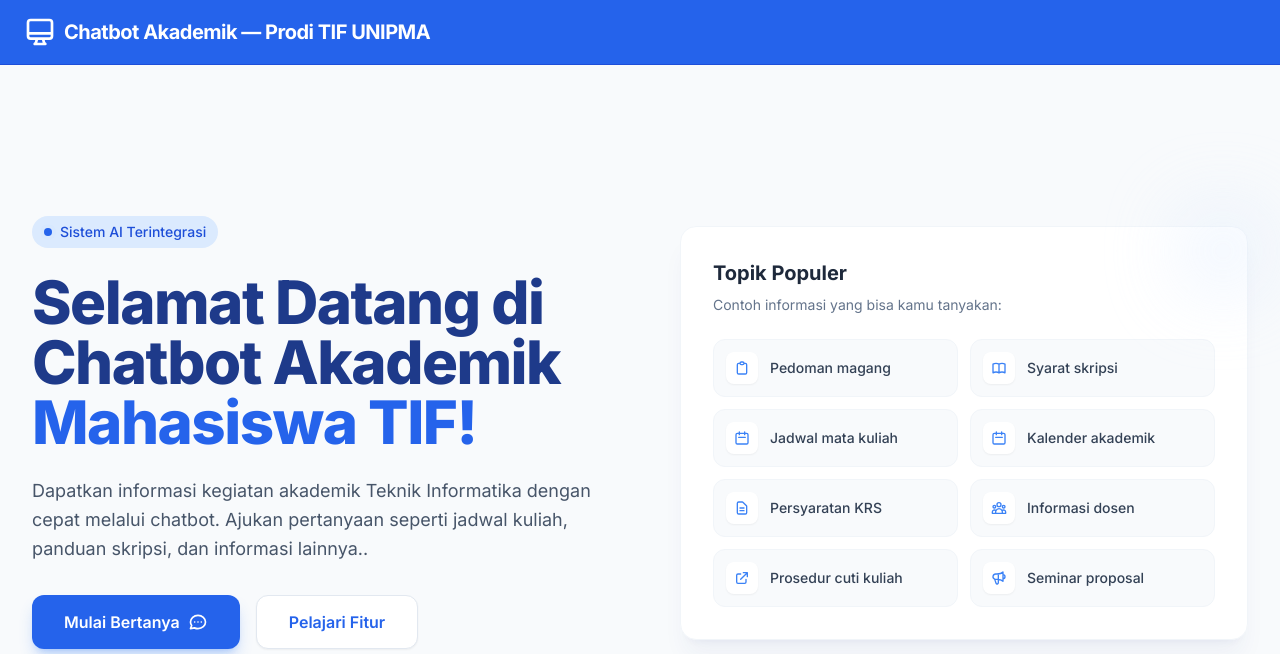
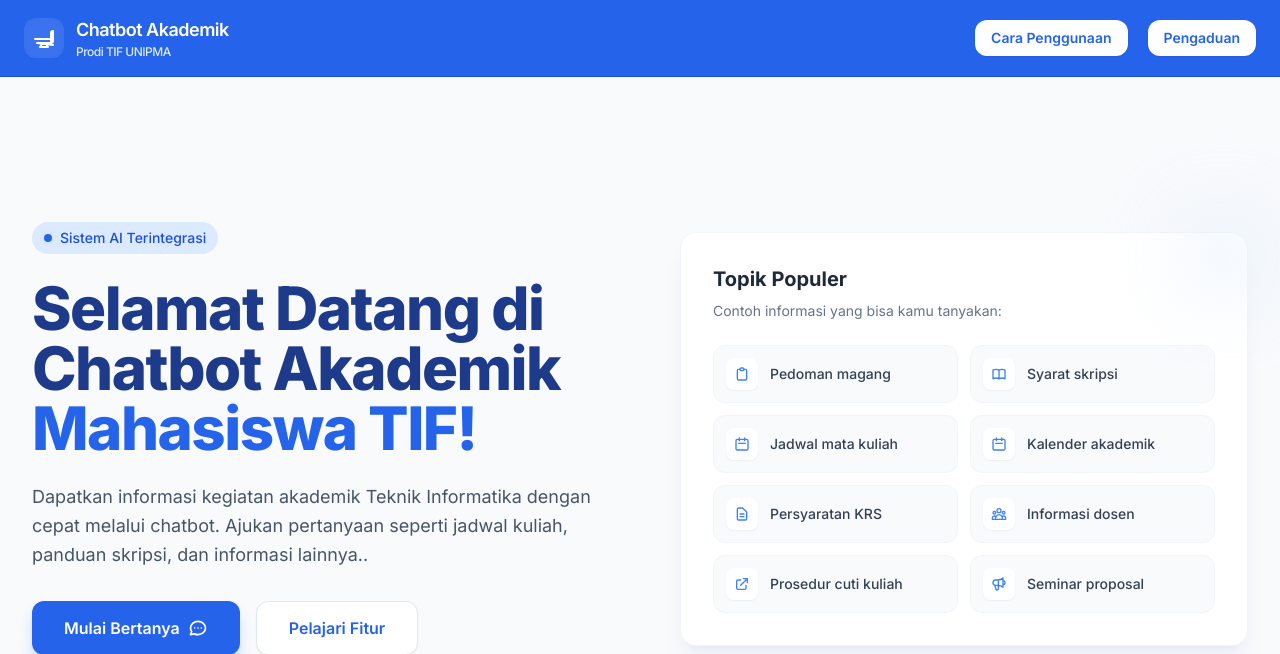
Before and after one commit to erfiaaans/chatbot-RAG, a Flask app: page / in a window 1280 px wide. Shown: the top 654 px of the page. Run offline with Flask 3, Linux system fonts and the light colour scheme; parts of the project's set-up code (start-up, migrations or seed data) failed here and were passed over; some libraries are stand-ins or nearby versions.

Commit message:
add hamburger

```diff
--- a/static/js/main.js
+++ b/static/js/main.js
@@ -27,17 +27,6 @@ function appendMessage(role, text) {
     const id = 'msg-' + Date.now() + '-' + Math.random().toString(36).slice(2, 7);
 
     const div = document.createElement('div');
-    // div.className = `message ${role}`;
-    // div.id = id;
-
-    // const avatar = role === 'user' ? '👤' : '🤖';
-
-    // div.innerHTML = `
-    //     <div class="avatar">${avatar}</div>
-    //     <div class="bubble-wrapper">
-    //         <div class="bubble">${text}</div>
-    //     </div>
-    // `;
 
     if (role === 'user') {
 
@@ -100,15 +89,6 @@ function appendTyping() {
     const id = 'typing-' + Date.now();
 
     const div = document.createElement('div');
-    // div.className = 'message bot';
-    // div.id = id;
-
-    // div.innerHTML = `
-    //     <div class="avatar">🤖</div>
-    //     <div class="bubble">
-    //         <div class="typing"><span></span><span></span><span></span></div>
-    //     </div>
-    // `;
 
     div.className = 'flex gap-3 max-w-[85%]';
 
@@ -229,6 +209,7 @@ async function sendMessage() {
                     fullText += data.token;
                     botBubble.innerHTML = fullText;
 
+                    const messages = document.getElementById('messages');
                     messages.scrollTop = messages.scrollHeight;
                 }
 
@@ -256,7 +237,6 @@ async function sendMessage() {
     }
 }
 
-// ===== LOADING =====
 function setLoading(state) {
     isLoading = state;
     document.getElementById('sendBtn').disabled = state;
@@ -269,14 +249,10 @@ document.addEventListener("DOMContentLoaded", function () {
 
     if (hamburger && navMenu) {
         hamburger.addEventListener("click", function () {
-            navMenu.classList.toggle("active");
+            navMenu.classList.toggle("hidden");
         });
     }
 });
-
-// ===============================
-// CHAT POPUP
-// ===============================
 
 const chatPopup = document.getElementById("chat-popup");
 const chatArea = document.getElementById("chat-area");
@@ -289,10 +265,6 @@ const iconRestore = document.getElementById("chat-icon-restore");
 
 let isChatOpen = false;
 let isMaximized = false;
-
-// ===============================
-// TOGGLE CHAT
-// ===============================
 
 function toggleChat() {
     isChatOpen = !isChatOpen;
@@ -365,10 +337,6 @@ function toggleChat() {
     }
 }
 
-// ===============================
-// MAXIMIZE CHAT
-// ===============================
-
 function toggleMaximize() {
 
     isMaximized = !isMaximized;
@@ -382,7 +350,9 @@ function toggleMaximize() {
             "lg:right-8",
             "w-[calc(100vw-3rem)]",
             "sm:w-[380px]",
-            "rounded-2xl"
+            "rounded-2xl",
+            "h-[600px]",
+            "max-h-[80vh]"
         );
 
         chatPopup.classList.add(
@@ -392,9 +362,6 @@ function toggleMaximize() {
             "h-[100dvh]",
             "rounded-none"
         );
-
-        chatArea.classList.remove("h-[360px]");
-        chatArea.classList.add("flex-grow");
 
         iconMaximize.classList.add("hidden");
         iconRestore.classList.remove("hidden");
@@ -410,7 +377,9 @@ function toggleMaximize() {
             "lg:right-8",
             "w-[calc(100vw-3rem)]",
             "sm:w-[380px]",
-            "rounded-2xl"
+            "rounded-2xl",
+            "h-[600px]",
+            "max-h-[80vh]"
         );
 
         chatPopup.classList.remove(
@@ -421,9 +390,6 @@ function toggleMaximize() {
             "rounded-none"
         );
 
-        chatArea.classList.add("h-[360px]");
-        chatArea.classList.remove("flex-grow");
-
         iconMaximize.classList.remove("hidden");
         iconRestore.classList.add("hidden");
 
--- a/templates/landing-page.html
+++ b/templates/landing-page.html
@@ -3,13 +3,12 @@
   <head>
     <meta charset="UTF-8" />
     <meta name="viewport" content="width=device-width, initial-scale=1.0" />
-    <title>Asisten AI Akademik</title>
+    <title>Chatbot Akademik — Prodi TIF UNIPMA</title>
     <script src="https://cdn.tailwindcss.com"></script>
     <link
       href="https://fonts.googleapis.com/css2?family=Inter:wght@300;400;500;600;700;800&display=swap"
       rel="stylesheet"
     />
-    <!-- <link rel="stylesheet" href="css/styles.css" /> -->
     <link
       rel="stylesheet"
       href="{{ url_for('static', filename='css/styles.css') }}"
@@ -40,28 +39,84 @@
     class="bg-slate-50 font-sans text-slate-800 antialiased min-h-screen flex flex-col relative overflow-x-hidden"
   >
     <header
-      class="w-full px-6 py-4 bg-blue-600 backdrop-blur-md sticky top-0 z-40 border-b border-blue-700"
+      class="w-full px-6 py-4 bg-blue-600 sticky top-0 z-40 border-b border-blue-700"
     >
-      <div class="max-w-7xl mx-auto flex items-center">
+      <div class="max-w-7xl mx-auto flex items-center justify-between">
+        <!-- LOGO -->
         <div
-          class="flex items-center gap-2 text-white font-bold text-xl tracking-tight"
+          class="flex items-center gap-3 text-white font-bold text-xl tracking-tight"
+        >
+          <div
+            class="w-10 h-10 rounded-xl bg-white/10 flex items-center justify-center backdrop-blur-sm"
           >
             <svg
-            class="w-8 h-8"
+              class="w-6 h-6"
               fill="none"
               stroke="currentColor"
               viewBox="0 0 24 24"
-            xmlns="http://www.w3.org/2000/svg"
             >
               <path
                 stroke-linecap="round"
                 stroke-linejoin="round"
                 stroke-width="2"
-              d="M9.75 17L9 20l-1 1h8l-1-1-.75-3M3 13h18M5 17h14a2 2 0 002-2V5a2 2 0 00-2-2H5a2 2 0 00-2 2v10a2 2 0 002 2z"
+                d="M9.75 17L9 20l-1 1h8l-1-1-.75-3M3 13h18M5 17h14a2 2 0 002-2V5a2 2 0 00-2 2v10a2 2 0 002 2z"
               ></path>
             </svg>
-          Chatbot Akademik — Prodi TIF UNIPMA
           </div>
+
+          <div class="leading-tight">
+            <h1 class="text-base sm:text-lg font-semibold">Chatbot Akademik</h1>
+            <p class="text-xs text-blue-100 font-medium">Prodi TIF UNIPMA</p>
+          </div>
+        </div>
+
+        <div class="flex items-center gap-4 ml-auto">
+          <nav class="hidden md:flex items-center gap-5">
+            <a
+              href="#"
+              class="px-4 py-2 rounded-xl bg-white text-blue-600 text-sm font-semibold hover:bg-blue-50 transition-all shadow-sm"
+            >
+              Cara Penggunaan
+            </a>
+
+            <!-- <a
+              href="#"
+              class="text-sm text-blue-100 hover:text-white transition-colors"
+            >
+              Pengaduan
+            </a> -->
+
+            <a
+              href="#"
+              class="px-4 py-2 rounded-xl bg-white text-blue-600 text-sm font-semibold hover:bg-blue-50 transition-all shadow-sm"
+            >
+              Pengaduan
+            </a>
+          </nav>
+
+          <button id="hamburger" class="md:hidden flex flex-col gap-1.5">
+            <span class="w-6 h-0.5 bg-white rounded-full"></span>
+            <span class="w-6 h-0.5 bg-white rounded-full"></span>
+          </button>
+        </div>
+      </div>
+      <div
+        id="navMenu"
+        class="hidden md:hidden mt-4 bg-white rounded-2xl shadow-lg border border-slate-100 overflow-hidden"
+      >
+        <a
+          href="#"
+          class="block px-5 py-4 text-sm font-semibold text-blue-600 hover:bg-blue-50 transition-colors border-t border-slate-100"
+        >
+          Cara Penggunaan
+        </a>
+
+        <a
+          href="#"
+          class="block px-5 py-4 text-sm font-semibold text-blue-600 hover:bg-blue-50 transition-colors border-t border-slate-100"
+        >
+          Pengaduan
+        </a>
       </div>
     </header>
 
@@ -376,7 +431,7 @@
     </button>
     <div
       id="chat-popup"
-      class="fixed bottom-24 right-6 lg:bottom-28 lg:right-8 w-[calc(100vw-3rem)] sm:w-[380px] bg-white rounded-2xl shadow-2xl shadow-brand-900/10 border border-slate-200 z-50 flex flex-col overflow-hidden origin-bottom-right opacity-0 scale-90 pointer-events-none"
+      class="fixed bottom-24 right-6 lg:bottom-28 lg:right-8 w-[calc(100vw-3rem)] sm:w-[380px] h-[600px] max-h-[80vh] bg-white rounded-2xl shadow-2xl shadow-brand-900/10 border border-slate-200 z-50 flex flex-col overflow-hidden origin-bottom-right opacity-0 scale-90 pointer-events-none"
     >
       <div class="bg-brand-600 px-5 py-4 flex items-center justify-between">
         <div class="flex items-center gap-3">
@@ -461,11 +516,11 @@
           </button>
         </div>
       </div>
-      <div id="chat-area" class="flex flex-col h-full">
+      <div id="chat-area" class="flex flex-col flex-1 min-h-0">
         <!-- Messages -->
         <div
           id="messages"
-          class="flex-1 overflow-y-auto p-5 bg-slate-50 flex flex-col gap-4"
+          class="flex-1 overflow-y-auto p-5 bg-slate-50 flex flex-col gap-4 min-h-0"
         >
           <div class="text-center">
             <span
@@ -486,13 +541,13 @@
             <div
               class="bg-white p-3.5 rounded-2xl rounded-tl-none shadow-sm border border-slate-100 text-sm text-slate-700 leading-relaxed"
             >
-              Halo, saya siap membantu.
+              Halo, saya siap membantu. Silahkan ajukan pertanyaan akademik
+              program studi Teknik Informatika.
             </div>
           </div>
         </div>
 
-        <!-- INPUT -->
-        <div class="p-4 bg-white border-t border-slate-100 flex-shrink-0">
+        <div class="flex-shrink-0">
           <form
             onsubmit="
               event.preventDefault();
@@ -519,79 +574,6 @@
           </form>
         </div>
       </div>
-      <!-- <div
-        id="messages"
-        class="p-5 h-[360px] bg-slate-50 overflow-y-auto chat-scroll flex flex-col gap-4"
-      >
-        <div class="text-center">
-          <span
-            class="text-[10px] uppercase font-semibold text-slate-400 bg-white px-2 py-1 rounded-full shadow-sm"
-            >Hari Ini</span
-          >
-        </div>
-        <div class="flex gap-3 max-w-[85%]">
-          <div
-            class="w-8 h-8 rounded-full bg-brand-100 flex-shrink-0 flex items-center justify-center text-brand-600 mt-1"
-          >
-            <svg
-              class="w-4 h-4"
-              fill="none"
-              stroke="currentColor"
-              viewBox="0 0 24 24"
-            >
-              <path
-                stroke-linecap="round"
-                stroke-linejoin="round"
-                stroke-width="2"
-                d="M9.75 17L9 20l-1 1h8l-1-1-.75-3M3 13h18M5 17h14a2 2 0 002-2V5a2 2 0 00-2-2H5a2 2 0 00-2 2v10a2 2 0 002 2z"
-              ></path>
-            </svg>
-          </div>
-          <div
-            class="bg-white p-3.5 rounded-2xl rounded-tl-none shadow-sm border border-slate-100 text-sm text-slate-700 leading-relaxed"
-          >
-            Halo, saya siap membantu. Silakan tanyakan seputar akademik, magang,
-            skripsi, atau jadwal kuliah.
-          </div>
-        </div>
-        <div class="p-4 bg-white border-t border-slate-100">
-          <form
-            onsubmit="
-              event.preventDefault();
-              sendMessage();
-            "
-            class="flex items-end gap-2 max-w-4xl mx-auto"
-          >
-            <textarea
-              id="questionInput"
-              rows="1"
-              placeholder="Ketik pertanyaanmu di sini..."
-              onkeydown="handleKey(event)"
-              oninput="autoResize(this)"
-              class="flex-grow resize-none overflow-y-auto max-h-[120px] bg-slate-50 border border-slate-200 rounded-xl px-4 py-3 text-sm text-slate-700 focus:outline-none focus:border-brand-500 focus:ring-1 focus:ring-brand-500 transition-all placeholder:text-slate-400"
-            ></textarea>
-            <button
-              id="sendBtn"
-              type="submit"
-              class="w-11 h-11 flex-shrink-0 bg-brand-600 text-white rounded-xl flex items-center justify-center hover:bg-brand-700 transition-colors focus:outline-none focus:ring-2 focus:ring-brand-500 focus:ring-offset-2"
-            >
-              <svg
-                class="w-5 h-5 -ml-0.5"
-                fill="none"
-                stroke="currentColor"
-                viewBox="0 0 24 24"
-              >
-                <path
-                  stroke-linecap="round"
-                  stroke-linejoin="round"
-                  stroke-width="2"
-                  d="M12 19l9 2-9-18-9 18 9-2zm0 0v-8"
-                ></path>
-              </svg>
-            </button>
-          </form>
-        </div> -->
-      <!-- </div> -->
     </div>
     <script src="{{ url_for('static', filename='js/main.js') }}"></script>
   </body>
```
Also changed, not shown: src/config/prompts.md (+16 -3 lines). Lines whose indentation alone changed are shown as unchanged.
